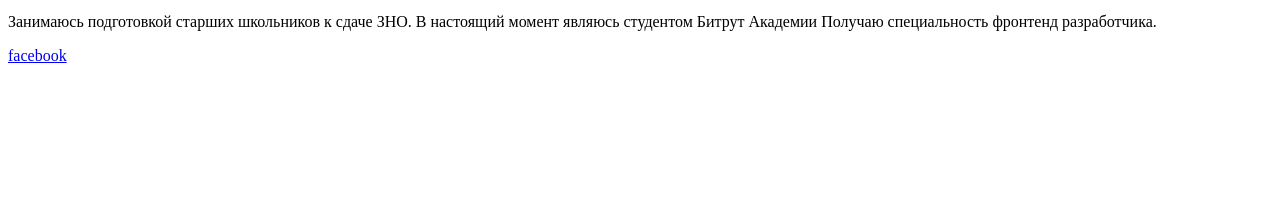
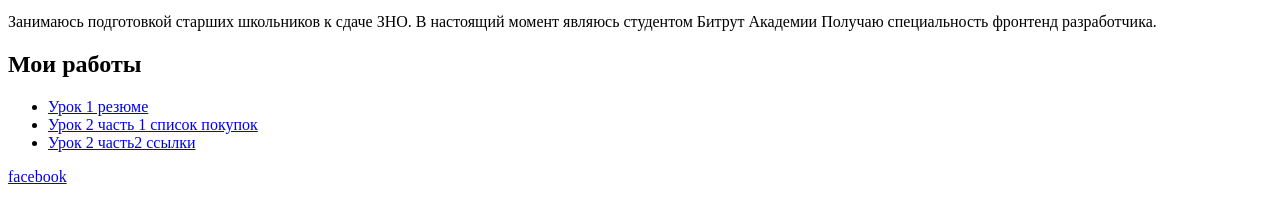
Before and after one commit to drevitska/resum-1, a plain HTML site: page index.html in a window 1280 px wide. Shown: the part 336-556 px from the top of the page. Drawn offline with Linux system fonts and the light colour scheme.

Commit message:
добавили ссылки

```diff
--- a/index.html
+++ b/index.html
@@ -27,6 +27,12 @@
         Получаю специальность фронтенд разработчика.
         </p>
         <!-- список вставить суда-->
+        <h2>Мои работы</h2>
+        <ul>
+            <li><a href="https://drevitska.github.io/resum-1/">Урок 1 резюме</a></li>
+            <li><a href="https://drevitska.github.io/products-list/">Урок 2 часть 1 список покупок</a></li>
+            <li><a href="https://drevitska.github.io/link-2/">Урок 2 часть2 ссылки</a></li>
+        </ul>
 
     </main>
   </div>
```
